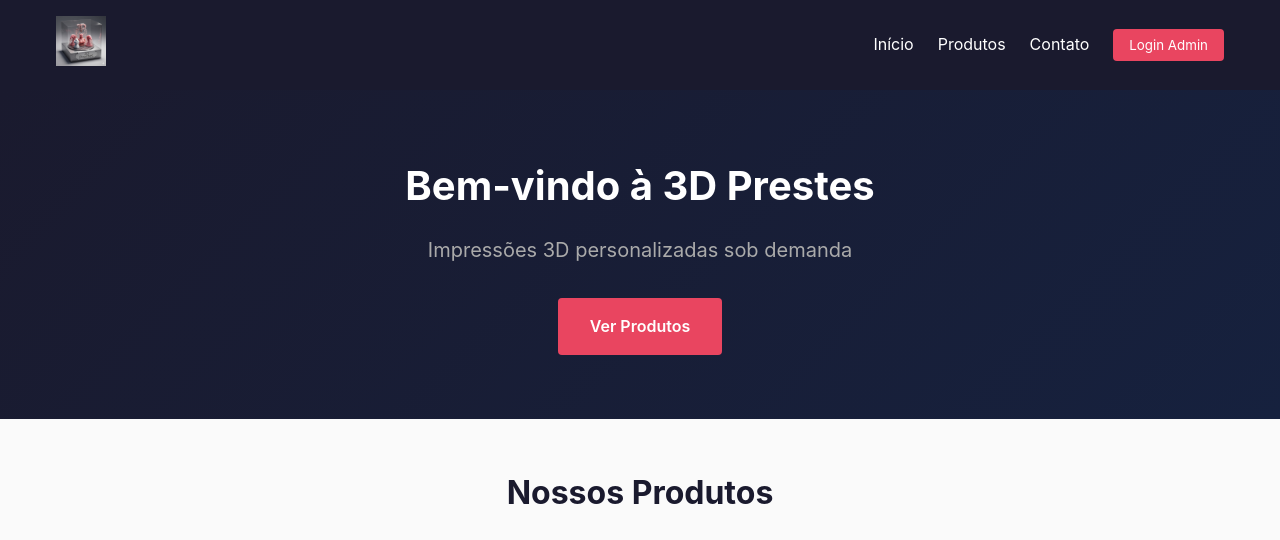
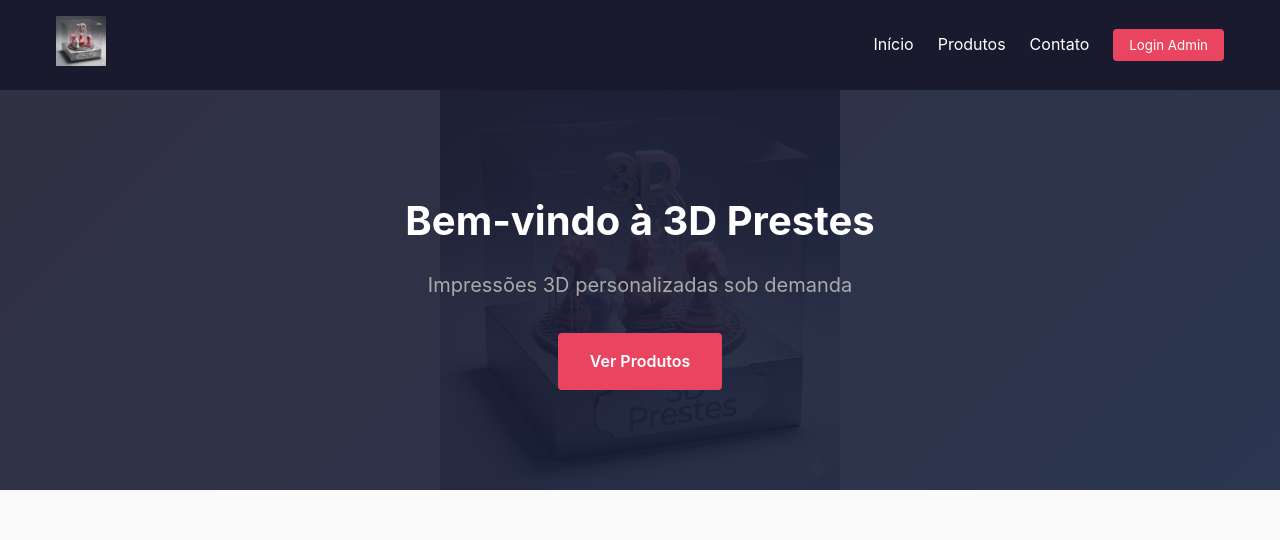
Before and after one commit to juliano923621-cpu/Googlesite, a React (Vite) app: page /#home in a window 1280 px wide. Shown: the top 540 px of the page. Built offline with nearby package versions, Linux system fonts and the light colour scheme; no server answers; the database is empty.

Commit message:
Update: use logo as hero banner and add logo to header

```diff
--- a/src/pages/Home.css
+++ b/src/pages/Home.css
@@ -3,9 +3,13 @@
 }
 
 .hero {
-  background: linear-gradient(135deg, #1a1a2e 0%, #16213e 100%);
-  padding: 4rem 1rem;
+  background: linear-gradient(135deg, rgba(26, 26, 46, 0.9) 0%, rgba(22, 33, 62, 0.9) 100%), url('/logo.png') center/contain no-repeat;
+  padding: 6rem 1rem;
   text-align: center;
+  min-height: 400px;
+  display: flex;
+  align-items: center;
+  justify-content: center;
 }
 
 .hero-content {
--- a/src/pages/Home.jsx
+++ b/src/pages/Home.jsx
@@ -10,7 +10,7 @@ export default function Home() {
     <main className="home" id="home">
       <section className="hero">
         <div className="hero-content">
-          <h2>Bem-vindo à {settings.storeName || 'Loja 3D'}</h2>
+          <h2>Bem-vindo à 3D Prestes</h2>
           <p>Impressões 3D personalizadas sob demanda</p>
           <a href="#produtos" className="btn-hero">Ver Produtos</a>
         </div>
```
